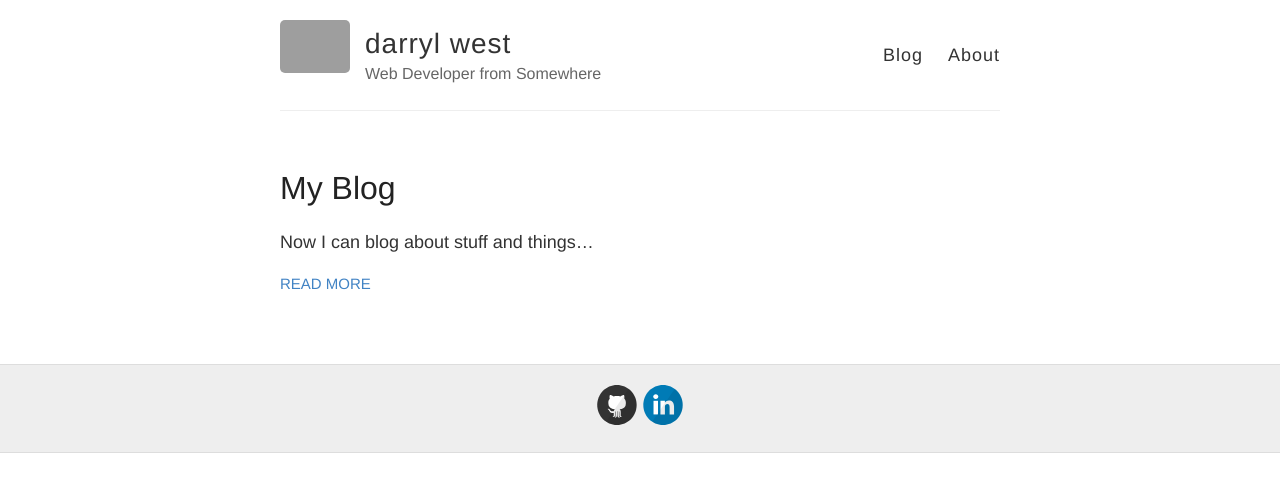
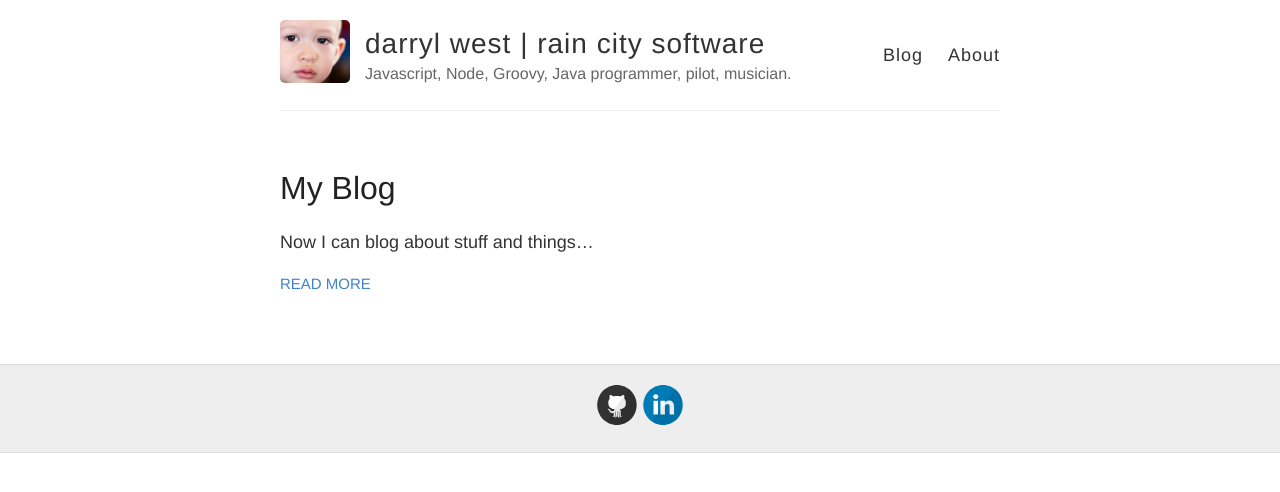
Before and after one commit to darrylwest/jekyll-blog, a Jekyll site: the page built from index.html, in a window 1280 px wide. Shown: the top 492 px of the page. Built offline with Jekyll 4.4.1, drawn with Linux system fonts in a browser that asks for light colours; grey boxes are pictures that could not be loaded.

Commit message:
added avatar

```diff
--- a/_config.yml
+++ b/_config.yml
@@ -3,13 +3,13 @@
 #
 
 # Name of your site (displayed in the header)
-name: darryl west
+name: darryl west | rain city software
 
 # Short bio or description (displayed in the header)
-description: Web Developer from Somewhere
+description: Javascript, Node, Groovy, Java programmer, pilot, musician.
 
 # URL of your avatar or profile pic (you could use your GitHub profile pic)
-avatar: https://raw.githubusercontent.com/barryclark/jekyll-now/master/images/jekyll-logo.png
+avatar: ../images/dpw-logo.jpg
 
 #
 # Flags below are optional
```
Also changed, not shown: images/dpw-logo.jpg (added).
